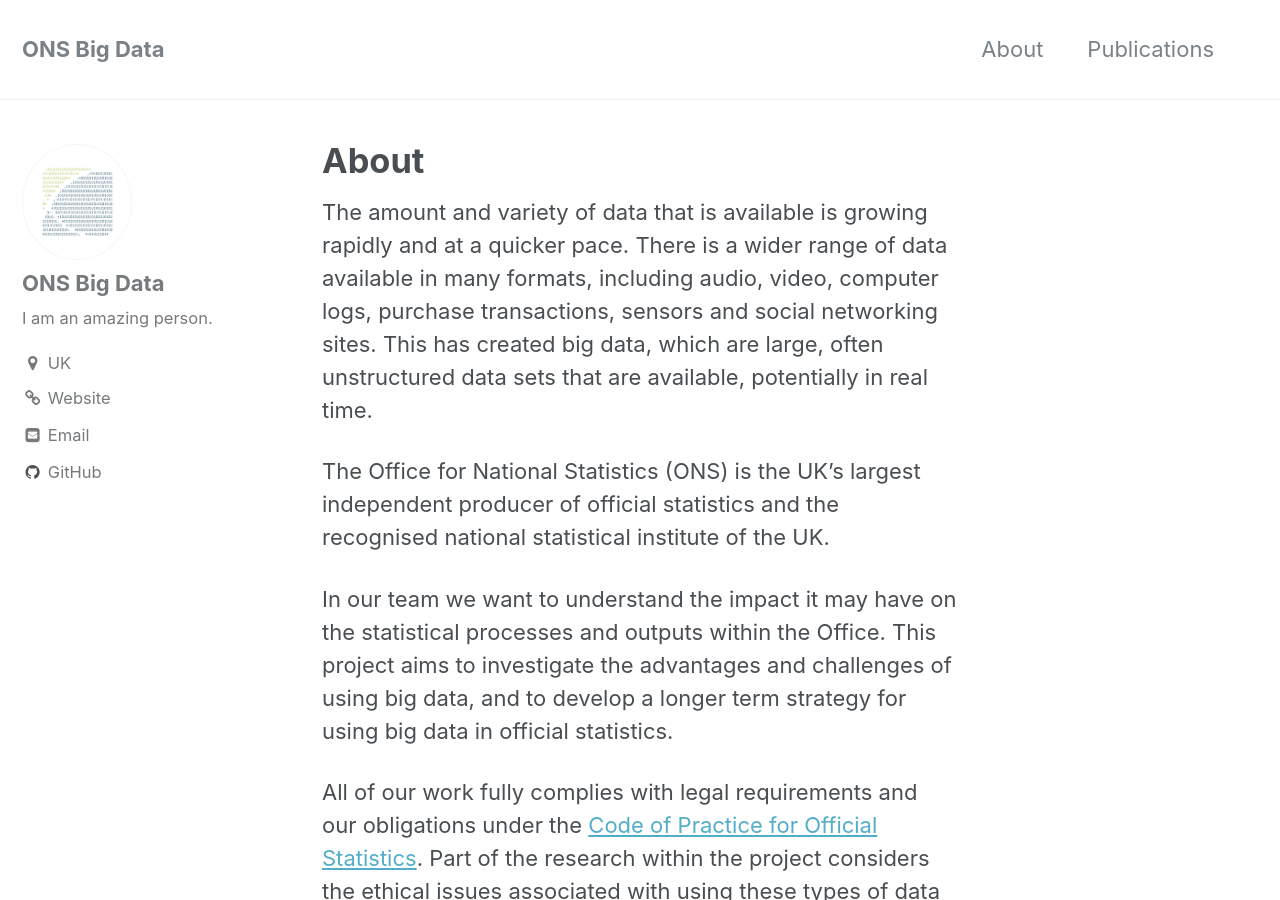
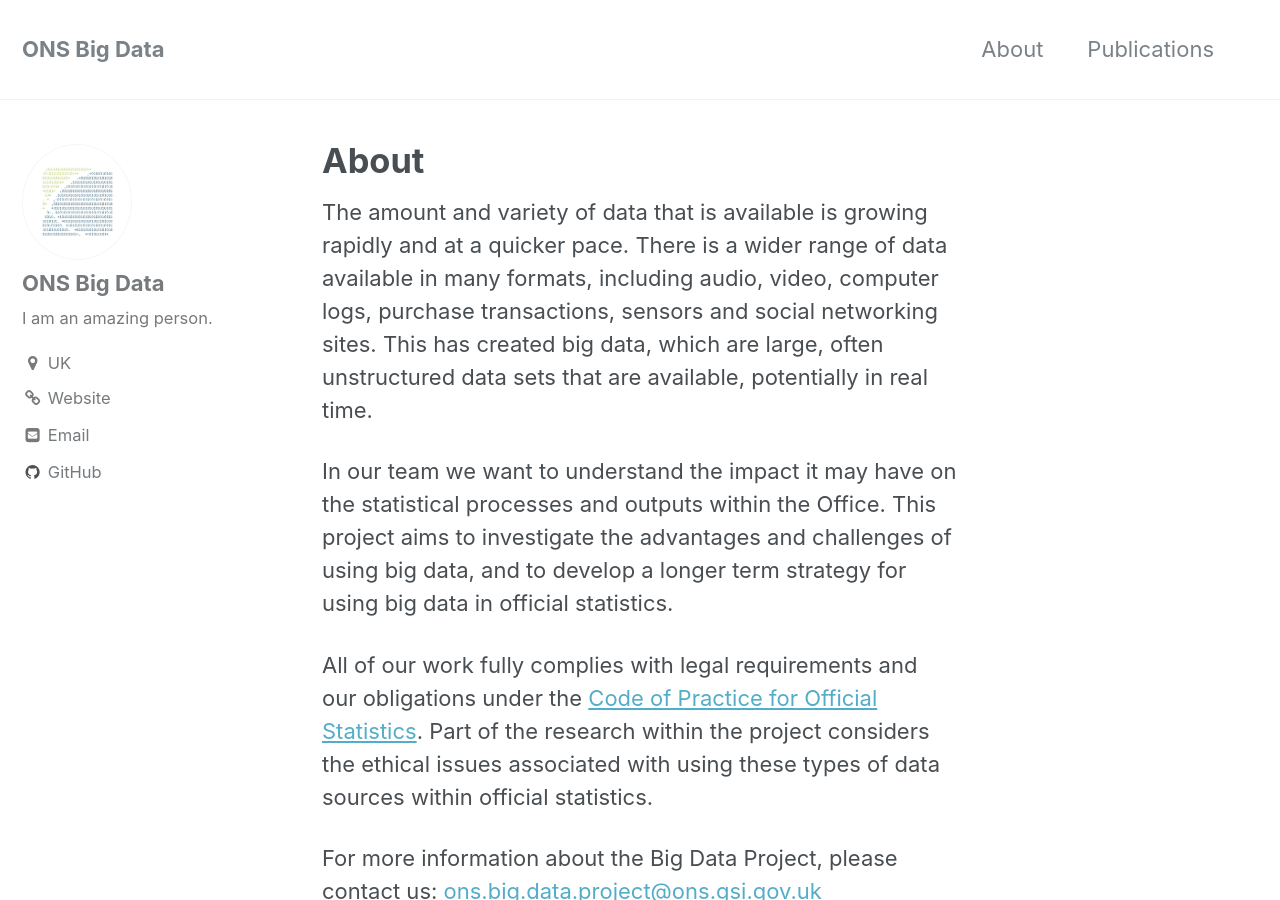
Before and after one commit to ONSBigData/ONSBigData.github.io, a Jekyll site: the page built from _pages/about.md, in a window 1280 px wide and 900 px high. Built offline with Jekyll 4.4.1, drawn with Linux system fonts in a browser that asks for light colours.

Commit message:
Update about

```diff
--- a/_pages/about.md
+++ b/_pages/about.md
@@ -8,8 +8,6 @@
 
 The amount and variety of data that is available is growing rapidly and at a quicker pace. There is a wider range of data available in many formats, including audio, video, computer logs, purchase transactions, sensors and social networking sites. This has created big data, which are large, often unstructured data sets that are available, potentially in real time.
 
-The Office for National Statistics (ONS) is the UK's largest independent producer of official statistics and the recognised national statistical institute of the UK.
-
 In our team we want to understand the impact it may have on the statistical processes and outputs within the Office. This project aims to investigate the advantages and challenges of using big data, and to develop a longer term strategy for using big data in official statistics.
 
 All of our work fully complies with legal requirements and our obligations under the [Code of Practice for Official Statistics](https://www.statisticsauthority.gov.uk/osr/code-of-practice/). Part of the research within the project considers the ethical issues associated with using these types of data sources within official statistics.
```
Also changed, not shown: 2 other files.
